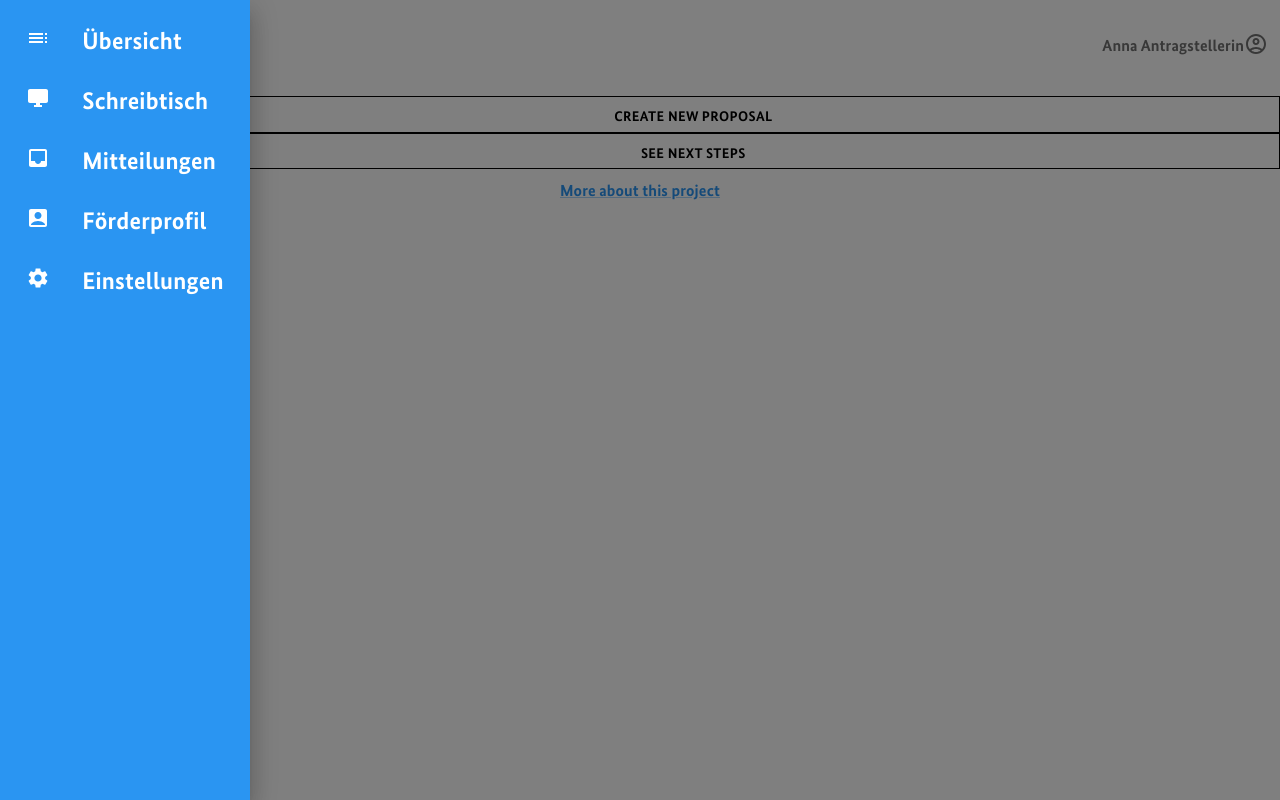
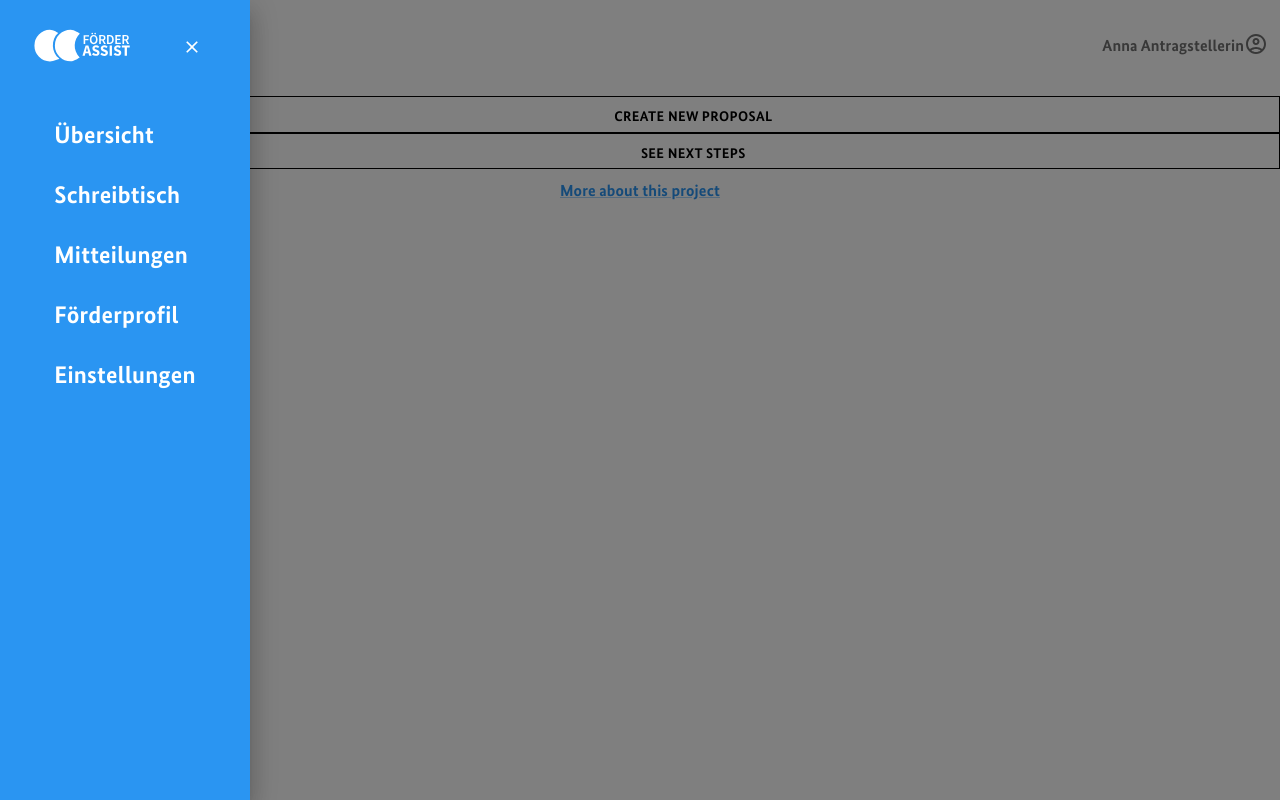
Before and after one commit to Paul-Geppert/t4g_proposal_submission_tool, a React (Create React App) app: page / in a window 1280 px wide. Both pictures are taken after a click on the button 32 px from the left and 128 px from the top of the page. Built offline with nearby package versions, Linux system fonts and the light colour scheme; a web font is replaced by a local one.

Commit message:
feat(): Better styling for sidebar

```diff
--- a/src/components/AppIcon/index.jsx
+++ b/src/components/AppIcon/index.jsx
@@ -1,23 +1,56 @@
-/* eslint-disable max-len */
-import { Box } from '@mui/material';
+import { SvgIcon } from '@mui/material';
 import PropTypes from 'prop-types';
 import React from 'react';
+import Link from '../Link';
 
-import appLogo from '../../image/logo_blue.svg';
-
-const AppIcon = ({ size, ...props }) => (
-  <div className="AppIcon">
-    <Box display="flex" height="100%" alignItems="center" minWidth="fit-content" {...props}>
-      <img height={50} src={appLogo} alt="ModelZoo" />
-    </Box>
-  </div>
+const LargeAppIcon = (props) => (
+  <SvgIcon viewBox="0 0 184 77" {...props}>
+    <path d="M46.11,63.75A24.31,24.31,0,0,1,46,15.14c5.61,0,12.78,4.9,12.78,4.9-11.17,9.35-11.13,30.48,2,39.78C60.74,59.82,51.66,63.74,46.11,63.75Z" />
+    <path d="M78,63.55A24.26,24.26,0,0,1,77.94,15c5.62,0,14.32,5.85,14.32,5.85C82.59,30.62,80.87,46,91.85,57.64,91.85,57.64,83.59,63.54,78,63.55Z" />
+    <path d="M98,23.3l8.29,0v2h-5.86v3.9h5v2.05h-5V37H98Z" />
+    <path d="M107.46,30.09c0-4.44,2.46-7.07,6-7.07s6.06,2.62,6.07,7.05-2.46,7.17-6,7.18S107.47,34.53,107.46,30.09Zm9.61,0c0-3.08-1.4-4.94-3.56-4.94S110,27,110,30.09s1.41,5.05,3.57,5S117.08,33.15,117.07,30.07ZM110,20.9a1.26,1.26,0,1,1,1.26,1.25A1.22,1.22,0,0,1,110,20.9Zm4.49,0a1.22,1.22,0,0,1,1.25-1.26,1.26,1.26,0,1,1-1.25,1.26Z" />
+    <path d="M122,23.25h4.63c2.85,0,5,1,5.06,4.06s-2.19,4.3-5.05,4.3h-2.19V37H122Zm4.39,6.41c1.88,0,2.9-.79,2.9-2.35s-1-2.12-2.91-2.12h-1.94v4.47Zm-.21,1.3,1.76-1.46L132.24,37H129.5Z" />
+    <path d="M134.08,23.23h3.67c4.2,0,6.69,2.25,6.7,6.8S142,36.94,137.9,37h-3.79ZM137.61,35c2.76,0,4.35-1.58,4.34-5s-1.6-4.83-4.36-4.83h-1.07l0,9.79Z" />
+    <path d="M146.87,23.2l8.27,0v2.05h-5.83v3.52h4.94V30.8h-4.94v4.07l6,0v2l-8.47,0Z" />
+    <path d="M157.83,23.18h4.63c2.86,0,5.06,1,5.07,4.06s-2.2,4.3-5.05,4.3h-2.19V36.9h-2.44Zm4.39,6.4c1.88,0,2.91-.78,2.9-2.34s-1-2.13-2.91-2.12h-1.94v4.47Zm-.2,1.3,1.76-1.45,4.3,7.46h-2.73Z" />
+    <path d="M101.05,39.38h4.23l5,15.64h-3.75l-2.06-7.92c-.44-1.56-.86-3.41-1.28-5H103c-.37,1.65-.79,3.48-1.22,5.05l-2,7.93H96.17Zm-1.66,9.17h7.53v2.75H99.4Z" />
+    <path d="M110.88,53l2-2.43a6.22,6.22,0,0,0,3.85,1.63c1.47,0,2.19-.59,2.19-1.52s-.89-1.3-2.26-1.86l-2-.86a4.56,4.56,0,0,1-3.17-4.26c0-2.59,2.31-4.66,5.56-4.67a7.25,7.25,0,0,1,5,2l-1.78,2.23a5.09,5.09,0,0,0-3.25-1.22c-1.22,0-2,.52-2,1.41s1,1.31,2.39,1.85l2,.8a4.32,4.32,0,0,1,3.12,4.25c0,2.6-2.16,4.85-5.89,4.86A8.64,8.64,0,0,1,110.88,53Z" />
+    <path d="M123.77,53l2-2.43a6.22,6.22,0,0,0,3.84,1.63c1.48,0,2.2-.59,2.2-1.51s-.89-1.3-2.26-1.86l-2-.86a4.57,4.57,0,0,1-3.16-4.26c0-2.59,2.31-4.67,5.56-4.68a7.29,7.29,0,0,1,5,2l-1.78,2.24A5.05,5.05,0,0,0,130,42.09c-1.22,0-2,.51-2,1.4s1,1.31,2.39,1.85l2,.8a4.31,4.31,0,0,1,3.11,4.25c0,2.6-2.15,4.86-5.88,4.86A8.59,8.59,0,0,1,123.77,53Z" />
+    <path d="M138.07,39.31h3.54l0,15.64h-3.53Z" />
+    <path d="M144.29,53l2-2.43a6.22,6.22,0,0,0,3.84,1.63c1.48,0,2.2-.59,2.2-1.52s-.89-1.3-2.26-1.85l-2-.87a4.54,4.54,0,0,1-3.16-4.25c0-2.6,2.3-4.67,5.56-4.68a7.25,7.25,0,0,1,5,2l-1.78,2.23a5.12,5.12,0,0,0-3.25-1.21c-1.22,0-2,.51-2,1.4s1,1.31,2.4,1.85l2,.8A4.31,4.31,0,0,1,156,50.35c0,2.6-2.15,4.85-5.88,4.86A8.57,8.57,0,0,1,144.29,53Z" />
+    <path d="M161.18,42.22h-4.31v-3l12.15,0v3h-4.3l0,12.67h-3.53Z" />
+  </SvgIcon>
 );
 
+const SmallAppIcon = (props) => (
+  <SvgIcon viewBox="0 0 77 57" {...props}>
+    <path d="M28.11,52.75a24.14,24.14,0,0,1-24-24.26A24.14,24.14,0,0,1,28,4.14C33.62,4.13,40.79,9,40.79,9c-11.17,9.35-11.13,30.48,2,39.78C42.74,48.82,33.66,52.74,28.11,52.75Z" />
+    <path d="M60,52.55A24.26,24.26,0,0,1,59.94,4c5.62,0,14.32,5.85,14.32,5.85C64.59,19.62,62.87,35,73.85,46.64,73.85,46.64,65.59,52.54,60,52.55Z" />
+  </SvgIcon>
+);
+
+const AppIcon = ({ linkToHome, size, ...props }) => {
+  const Icon = size === 'small' ? SmallAppIcon : LargeAppIcon;
+  return (
+    <div className="AppIcon">
+      {linkToHome ? (
+        <Link underline="none" color="inherit" to="/">
+          <Icon {...props} />
+        </Link>
+      ) : (
+        <Icon {...props} />
+      )}
+    </div>
+  );
+};
+
 AppIcon.defaultProps = {
+  linkToHome: false,
   size: 'small',
 };
 
 AppIcon.propTypes = {
+  linkToHome: PropTypes.bool,
   size: PropTypes.oneOf(['small', 'large']),
 };
 
--- a/src/components/Header/index.jsx
+++ b/src/components/Header/index.jsx
@@ -14,7 +14,15 @@ const Header = () => (
       elevation={0}
     >
       <Toolbar>
-        <AppIcon />
+        <AppIcon
+          size="large"
+          color="primary"
+          sx={{
+            height: '50px',
+            width: 'auto',
+          }}
+          linkToHome
+        />
         <Box sx={{ flexGrow: 1 }} />
         <Box display="flex" alignItems="center">
           <Typography style={{ fontFamily: 'BundessansBold' }}>Anna Antragstellerin</Typography>
--- a/src/components/Sidebar/index.jsx
+++ b/src/components/Sidebar/index.jsx
@@ -1,15 +1,18 @@
 import * as React from 'react';
 import {
-  Box, Drawer, List, ListItem, ListItemIcon, ListItemText,
+  Box, Button, Drawer, List, ListItem, ListItemText,
 } from '@mui/material';
 import AccountBoxIcon from '@mui/icons-material/AccountBox';
 import DesktopWindowsIcon from '@mui/icons-material/DesktopWindows';
+import { CloseOutlined } from '@mui/icons-material';
 import InboxIcon from '@mui/icons-material/Inbox';
 import MenuIcon from '@mui/icons-material/Menu';
 import SettingsIcon from '@mui/icons-material/Settings';
 import TocIcon from '@mui/icons-material/Toc';
 import { Link } from 'react-router-dom';
+import AppIcon from '../AppIcon';
 import SidebarButton from '../SidebarButton';
+import theme from '../../theme';
 
 const menuItems = [
   {
@@ -47,6 +50,27 @@ export default function Sidebar() {
   };
 
   const listItems = () => (
+    <Box>
+      <Box
+        display="flex"
+        justifyContent="space-between"
+        p={5}
+      >
+        <AppIcon
+          size="large"
+          sx={{
+            fill: theme.palette.sidebar.content,
+            height: '50px',
+            width: 'auto',
+          }}
+        />
+        <Box sx={{ flexGrow: 1 }} />
+        <Button
+          startIcon={<CloseOutlined />}
+          sx={{ color: theme.palette.sidebar.content }}
+          onClick={setDrawerState(false)}
+        />
+      </Box>
       <Box
         sx={{ width: 250 }}
         role="presentation"
@@ -59,13 +83,14 @@ export default function Sidebar() {
         <List sx={{ color: 'sidebar.content' }}>
           {menuItems.map(({ title, ItemIcon, target }, index) => (
             <ListItem button key={title} component={Link} to={target}>
-            <ListItemIcon>
+              {/* <ListItemIcon>
               <ItemIcon />
-            </ListItemIcon>
+            </ListItemIcon> */}
               <ListItemText primary={title} />
             </ListItem>
           ))}
         </List>
+      </Box>
     </Box>
   );
 
```
Lines whose indentation alone changed are shown as unchanged.
